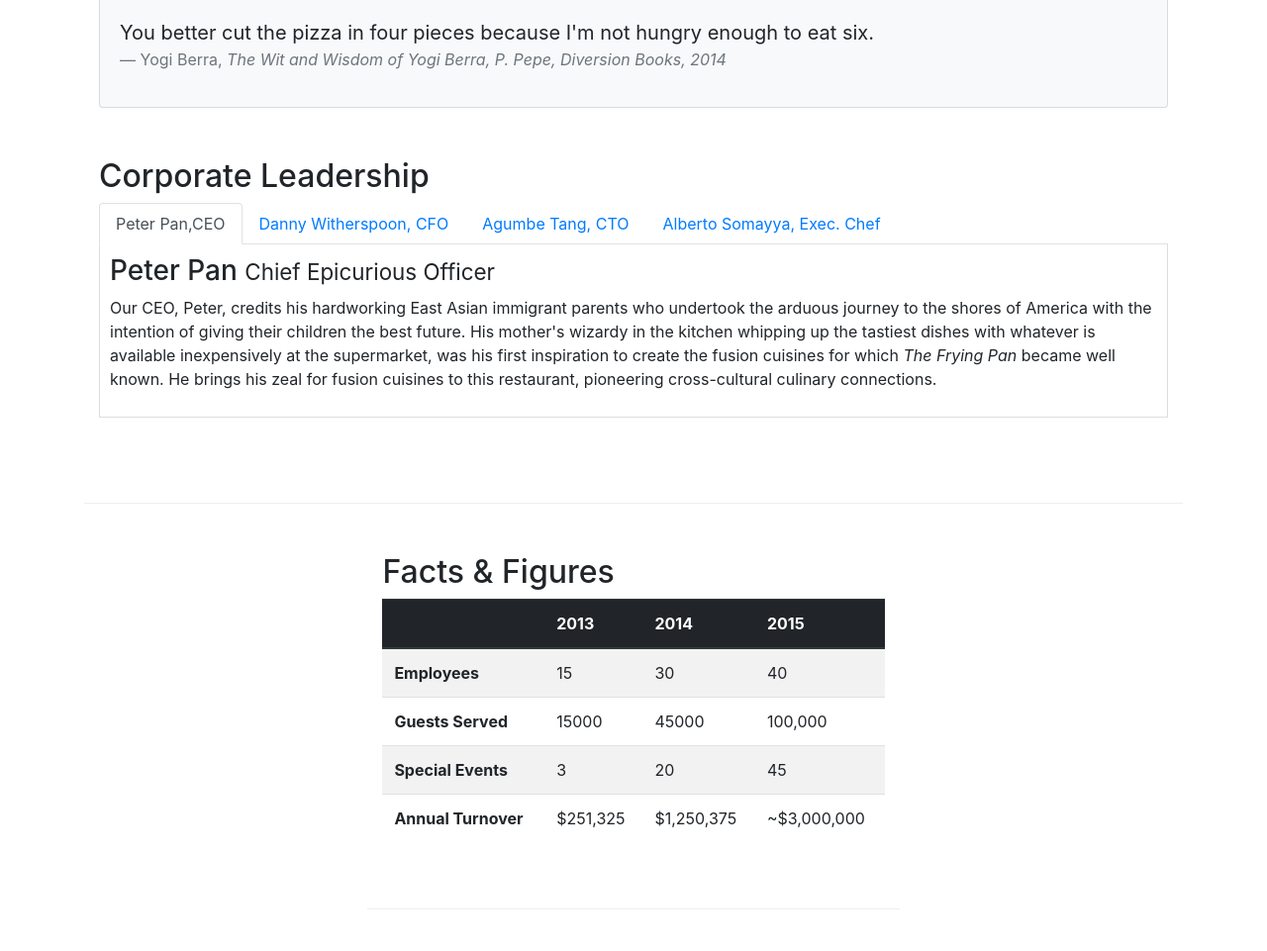
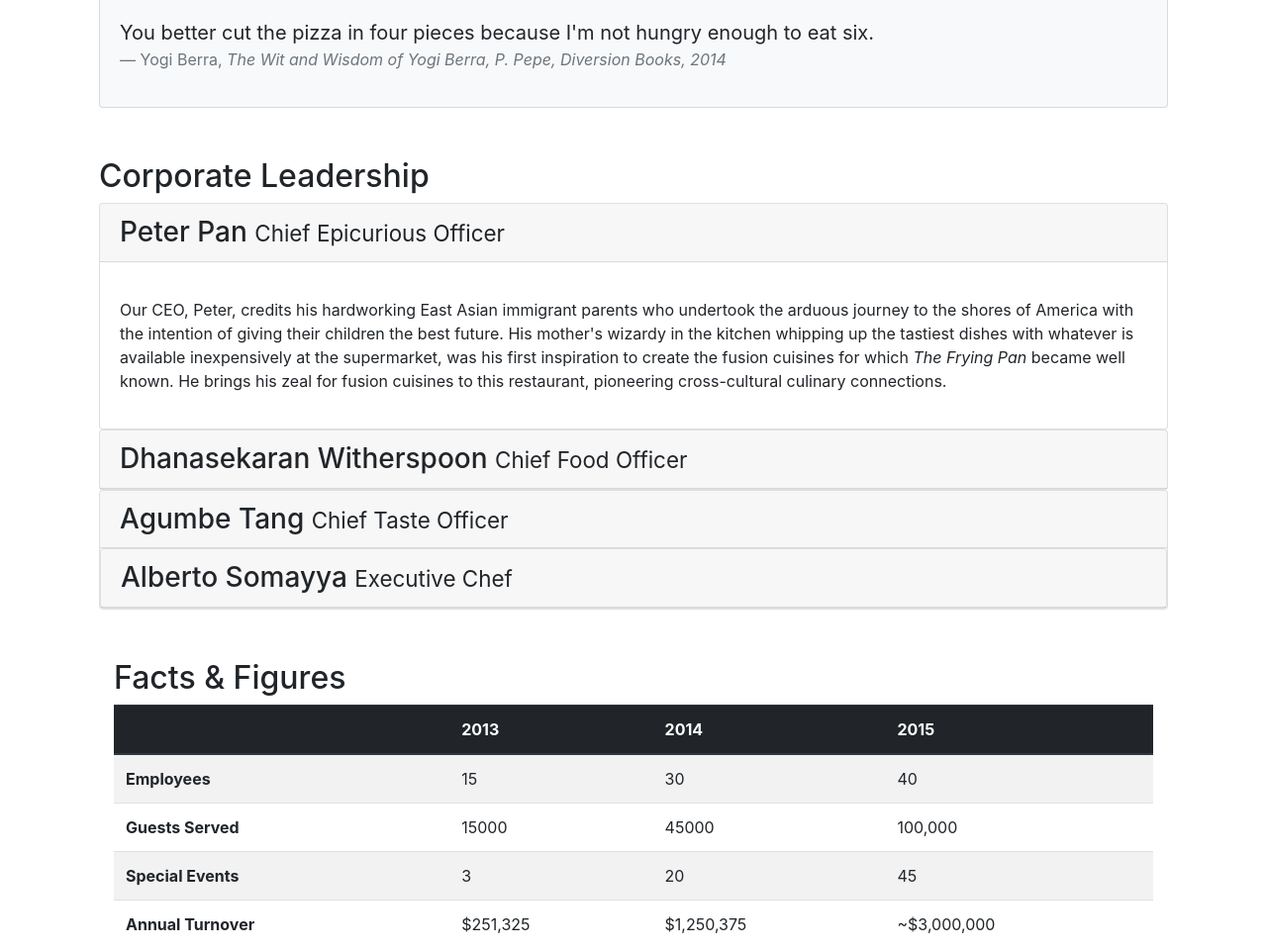
Before and after one commit to sowmyasreej/PROJECT-2, a website: page aboutus.html in a window 1280 px wide. Shown: the part 812-1773 px from the top of the page at 99% size. Drawn offline with nearby package versions, Linux system fonts and the light colour scheme.

Commit message:
accordian

```diff
--- a/aboutus.html
+++ b/aboutus.html
@@ -97,48 +97,76 @@
                     </blockquote>
                 </div>
             </div>
-
+<div id="accordion">
         <div class="row row-content">
             <div class="col-12">
                 <h2>Corporate Leadership</h2>
-                <ul class="nav nav-tabs">
-                    <li class="nav-item">
-                        <a class="nav-link active" href="#Peter" role="tab" data-toggle="tab">Peter Pan,CEO</a></li>
-                         <li class="nav-item">
-                      <a class="nav-link" href="#danny" role="tab"
-                        data-toggle="tab">Danny Witherspoon, CFO</a>
-                    </li>
-                    <li class="nav-item">
-                      <a class="nav-link" href="#agumbe"role="tab"
-                        data-toggle="tab">Agumbe Tang, CTO</a>
-                    </li>
-                    <li class="nav-item">
-                      <a class="nav-link" href="#alberto" role="tab"
-                        data-toggle="tab">Alberto Somayya, Exec. Chef</a>
-                    </li>
-                </ul>
-                <div class="tab-content">
-                     <div role="tabpanel" class="tab-pane fade show active" id="peter">
-                    <!-- fade id for somethoing llike animaton class by bootstrap ,show is when this will be showed when first page is opened we iwll apply thius only to first para active if sor tab pane-->
-                <h3>Peter Pan <small>Chief Epicurious Officer</small></h3>
-                <div class="d-none d-sm-block">
+
+               <div class="card">
+                        <div class="card-header" role="tab" id="peterhead">
+                        <h3 class="mb-0">
+                            <a data-toggle="collapse" data-target="#peter">
+                            Peter Pan <small>Chief Epicurious Officer</small>
+                            </a>
+                        </h3>
+                        </div>
+                        <div class="collapse show" id="peter" data-parent="#accordion">
+                            <div class="card-body">
+                                <p class="d-none d-sm-block">
                 <p>Our CEO, Peter, credits his hardworking East Asian immigrant parents who undertook the arduous journey to the shores of America with the intention of giving their children the best future. His mother's wizardy in the kitchen whipping up the tastiest dishes with whatever is available inexpensively at the supermarket, was his first inspiration to create the fusion cuisines for which <em>The Frying Pan</em> became well known. He brings his zeal for fusion cuisines to this restaurant, pioneering cross-cultural culinary connections.</p></div>
                </div>
-               <div role="tabpanel" class="tab-pane fade" id="danny">
-                <h3>Dhanasekaran Witherspoon <small>Chief Food Officer</small></h3><div class="d-none d-sm-block">
+           </div>
+
+
+           <!-- <div class="tab-content"-->
+                                    <div class="card">
+                            <div class="card-header" role="tab" id="dannyhead">
+                            <h3 class="mb-0">
+                                <a class="collapsed" data-toggle="collapse" data-target="#danny">
+                                Dhanasekaran Witherspoon <small>Chief Food Officer</small>
+                                </a>
+                            </h3>
+                        </div>
+                        <div class="collapse" id="danny" data-parent="#accordion">
+                            <div class="card-body">
+                <!--<h3>Dhanasekaran Witherspoon <small>Chief Food Officer</small></h3><div class="d-none d-sm-block">-->
                 <p>Our CFO, Danny, as he is affectionately referred to by his colleagues, comes from a long established family tradition in farming and produce. His experiences growing up on a farm in the Australian outback gave him great appreciation for varieties of food sources. As he puts it in his own words, <em>Everything that runs, wins, and everything that stays, pays!</em></p></div>
             </div>
-               <div role="tabpanel" class="tab-pane  fade" id="agumbe">
-                <h3>Agumbe Tang <small>Chief Taste Officer</small></h3><div class="d-none d-sm-block">
+        </div>
+
+   <div class="card">
+                            <div class="card-header" role="tab" id="agumbehead">
+                            <h3 class="mb-0">
+                                <a class="collapsed" data-toggle="collapse" data-target="#agumbe">
+                                Agumbe Tang <small>Chief Taste Officer</small>
+                                </a>
+                            </h3>
+                        </div>
+                        <div class="collapse" id="agumbe" data-parent="#accordion">
+                            <div class="card-body">
+                <!--<h3>Agumbe Tang <small>Chief Taste Officer</small></h3>-->
+                <div class="d-none d-sm-block">
                 <p>Blessed with the most discerning gustatory sense, Agumbe, our CTO, personally ensures that every dish that we serve meets his exacting tastes. Our chefs dread the tongue lashing that ensues if their dish does not meet his exacting standards. He lives by his motto, <em>You click only if you survive my lick.</em></p></div>
             </div>
-               <div role="tabpanel" class="tab-pane fade" id="alberto">
-                <h3>Alberto Somayya <small>Executive Chef</small></h3><div class="d-none d-sm-block">
+        </div>
+
+
+    <div class="card">
+                            <div class="card-header" role="tab" id="albertohead">
+                            <h3 class="mb-0">
+                                <a class="collapsed" data-toggle="collapse" data-target="#alberto">
+                                Alberto Somayya <small>Executive Chef</small>
+                                </a>
+                            </h3>
+                        </div>
+                        <div class="collapse" id="alberto" data-parent="#accordion">
+                            <div class="card-body">
                 <p>Award winning three-star Michelin chef with wide International experience having worked closely with whos-who in the culinary world, he specializes in creating mouthwatering Indo-Italian fusion experiences. He says, <em>Put together the cuisines from the two craziest cultures, and you get a winning hit! Amma Mia!</em></p></div>
             </div>
         </div>
-            </div>
-            </div>
+    </div>
+
+
             <div class="row row-content">
             <div class="col-9 col-sm-12">
                 <h2>Facts &amp; Figures</h2>
```
